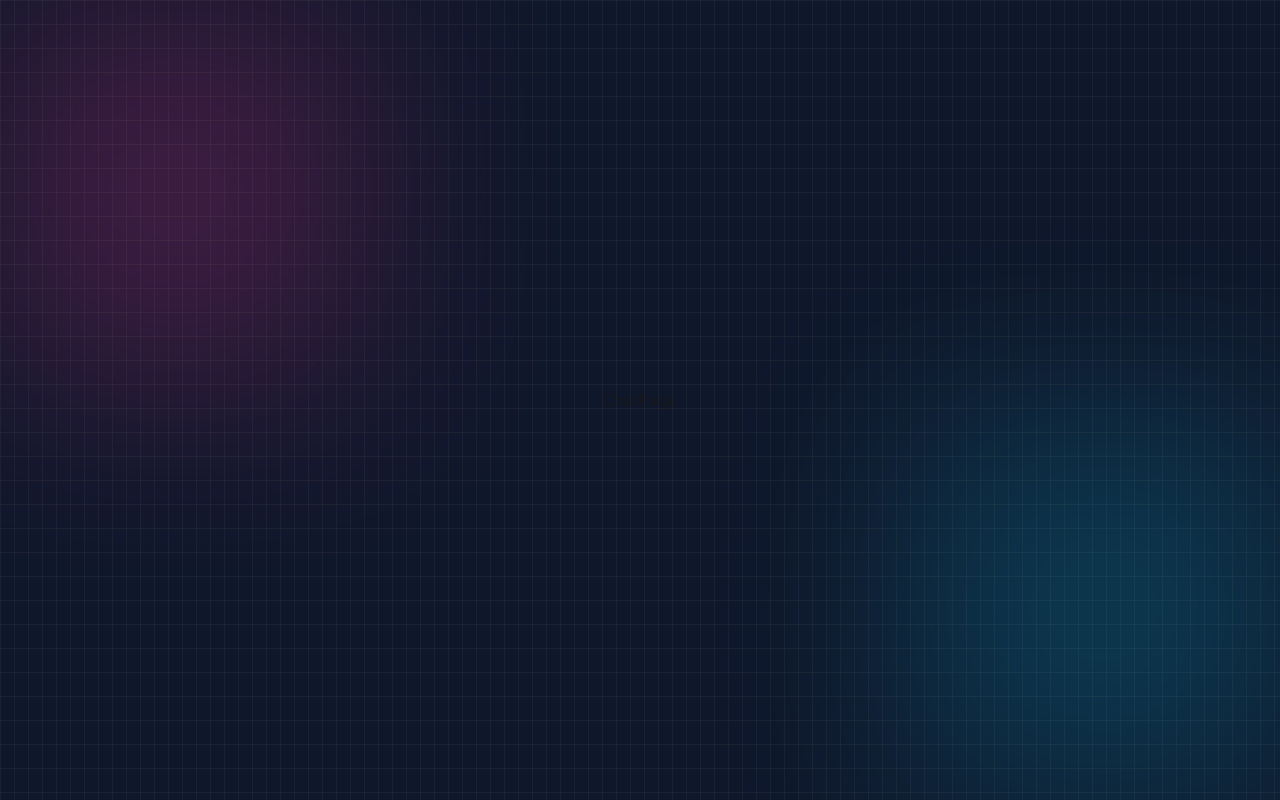
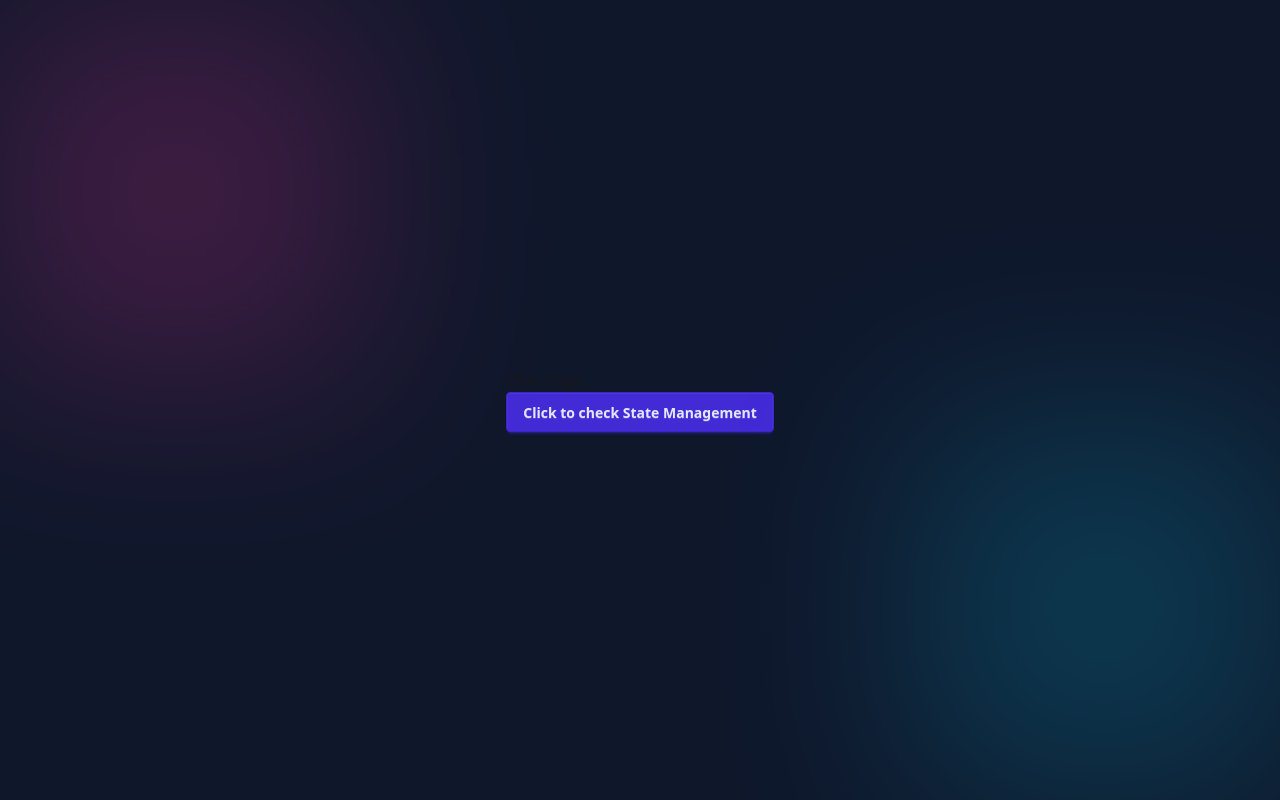
Before and after one commit to Wahaj-tech/Convo-App, a React app in the folder frontend/: page / in a window 1280 px wide. Built offline with nearby package versions, Linux system fonts and the light colour scheme; the HTML template or start-up script is replaced by a standard one.

Commit message:
added zustand for state management

```diff
--- a/frontend/package.json
+++ b/frontend/package.json
@@ -15,7 +15,8 @@
     "react": "^19.2.0",
     "react-dom": "^19.2.0",
     "react-router": "^7.12.0",
-    "tailwindcss": "^4.1.18"
+    "tailwindcss": "^4.1.18",
+    "zustand": "^5.0.10"
   },
   "devDependencies": {
     "@eslint/js": "^9.39.1",
--- a/frontend/src/App.jsx
+++ b/frontend/src/App.jsx
@@ -8,12 +8,13 @@ import SignUpPage from './pages/SignUpPage'
 
 //npm i react-router  for performing routing and in main.jsx wrap the <App/> with BrowserRouter
 //npm i axios
+//npm i zustand (goto store folder ... then,useAuthStore.js)
 
 const App = () => {
   return (
     <div className='min-h-screen bg-slate-900  relative flex items-center justify-center p-4 overflow-hidden'>
       {/* DECORATORS - GRID BG & GLOW SHAPES (these will be in all routes)*/}
-      <div className="absolute inset-0 bg-[linear-gradient(to_right,#4f4f4f2e_1px,transparent_1px),linear-gradient(to_bottom,#4f4f4f2e_1px,transparent_1px)] bg-[size:14px_24px]" />
+      <div className="absolute inset-0 bg-[linear-gradient(to_right,#4f4f4f2e_1px,transparent_1px),linear-gradient(to_bottom,#4f4f4f2e_1px,transparent_1px)] bg-[size:14px_24px] -z-10" />
       <div className="absolute top-0 -left-4 size-96 bg-pink-500 opacity-20 blur-[100px]" />
       <div className="absolute bottom-0 -right-4 size-96 bg-cyan-500 opacity-20 blur-[100px]" />
       <Routes>
--- a/frontend/src/pages/ChatPage.jsx
+++ b/frontend/src/pages/ChatPage.jsx
@@ -1,8 +1,17 @@
 import React from 'react'
+import { useAuthStore } from '../store/useAuthStore'
 
 function ChatPage() {
+    const {numberOfUser,authUser,isLoggedIn,login}=useAuthStore();
+    console.log(authUser,isLoggedIn,numberOfUser);
+
+
   return (
-    <div>ChatPage</div>
+    <div>
+        <h1 className='cursor-pointer'>Chat Page</h1>
+        <button className='btn btn-primary'
+        onClick={login}>Click to check State Management</button>
+    </div>
   )
 }
 
--- /dev/null
+++ b/frontend/src/store/useAuthStore.js
@@ -0,0 +1,22 @@
+//Zustand--->(this is state management library ...like we have to send a variable a=10 from app to component or route page we send it as props a={a} then in that particular route page or component we receive it as props then inside functuon we use it as props.a which is so frustating....insteas of passing it to different components we can create it in a store called zustand store)
+//we can use these states DIRECTLY in any component either children of App or grandChilren
+
+import { create } from "zustand";
+
+//goto zustand webpage for overview of code ..how to write
+export const useAuthStore=create((set)=>({
+    numberOfUser:0,
+    authUser:{name:"john",age:25,_id:123},
+    isLoggedIn:false,
+    login:()=>{
+        console.log("we just logged in");
+        set({isLoggedIn:true})
+        set((state)=>({numberOfUser:state.numberOfUser+1}))
+    }
+}))
+//this create function takes a function which return a object
+
+//how to use-->
+//const {authUser,isLoading,login}=useAuthStore(); that's it
+
+//we are centralizing the values and using where ever we want directly
```
Also changed, not shown: 1 other file (tests, documents, lock files or other folders).
